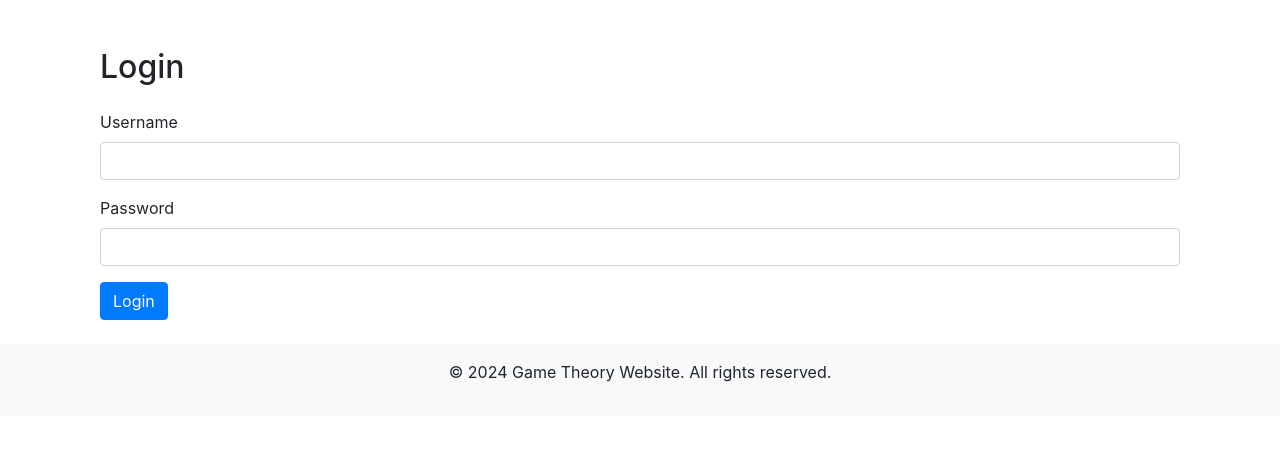
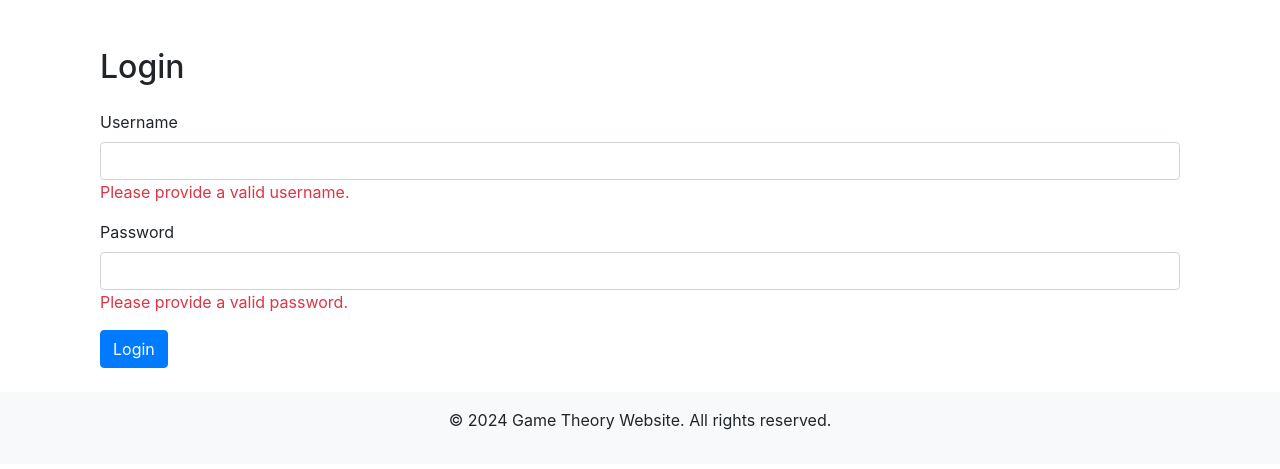
Before and after one commit to MT522/game_theory_rasta, a Django app: page /accounts/login/ in a window 1280 px wide. Shown: the part 56-525 px from the top of the page. Run offline with Django 5.2, Linux system fonts and the light colour scheme; some libraries are stand-ins or nearby versions.

Commit message:
Version 2.1

```diff
--- a/game_theory/authenticator/templates/registration/login.html
+++ b/game_theory/authenticator/templates/registration/login.html
@@ -10,14 +10,14 @@
         <div class="form-group">
             <label for="username">Username</label>
             <input type="text" class="form-control" id="username" name="username" required>
-            <div class="invalid-feedback">
+            <div class="text-danger">
                 Please provide a valid username.
             </div>
         </div>
         <div class="form-group">
             <label for="password">Password</label>
             <input type="password" class="form-control" id="password" name="password" required>
-            <div class="invalid-feedback">
+            <div class="text-danger">
                 Please provide a valid password.
             </div>
         </div>
```
